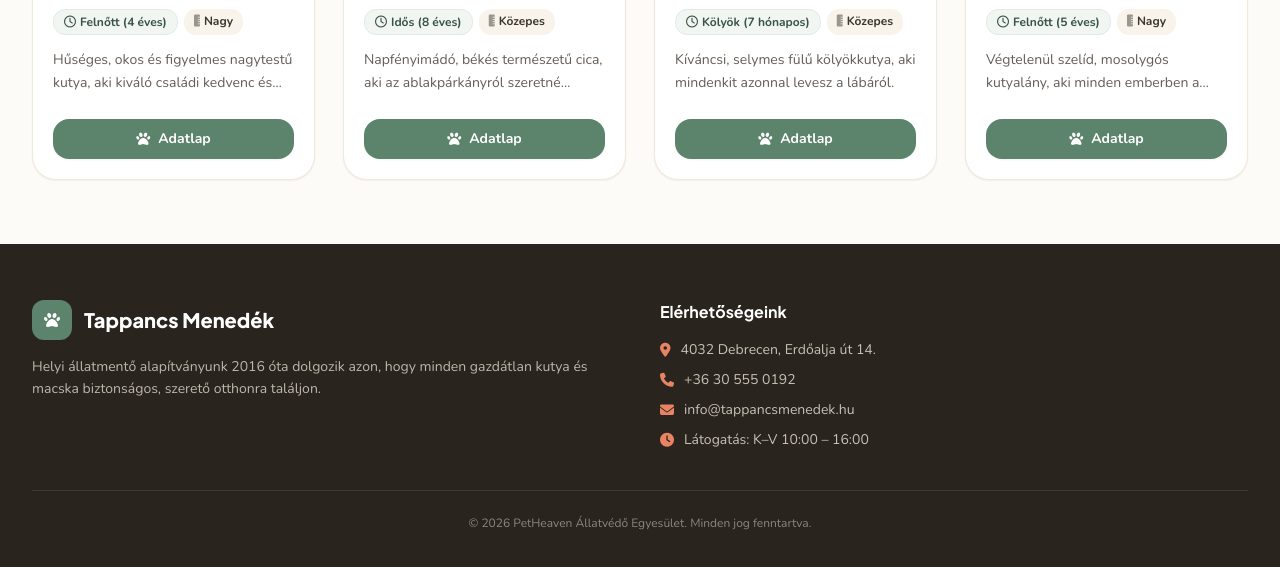
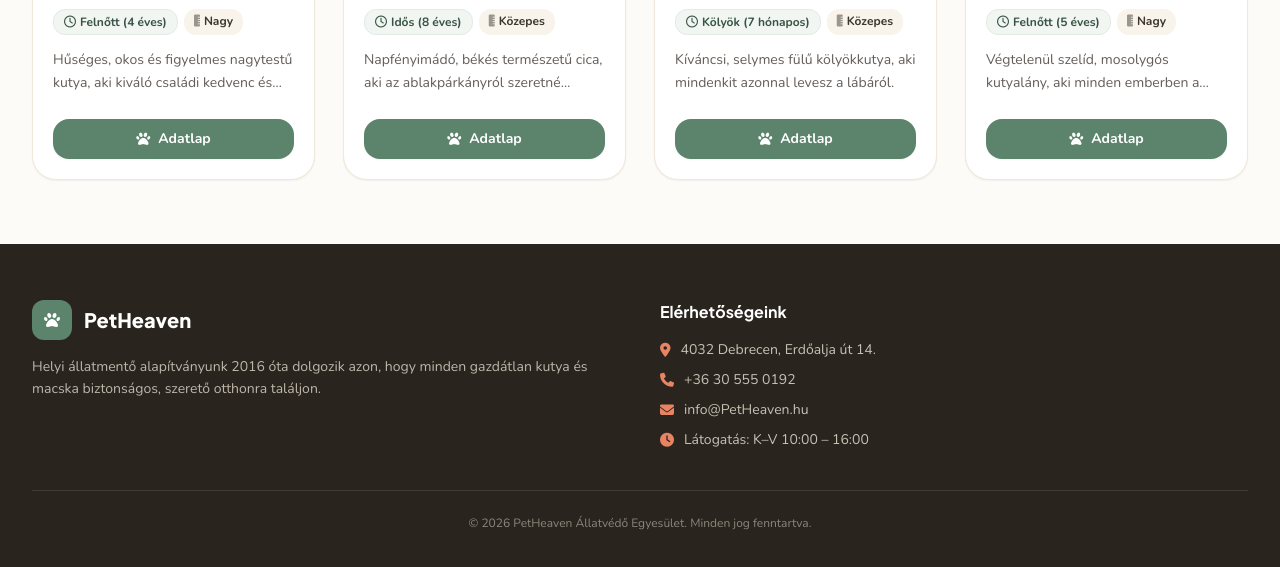
Before and after one commit to maszlaiferencdonato/PetHeaven, a plain HTML site: page index.html in a window 1280 px wide. Shown: the part 1687-2254 px from the top of the page. Drawn offline with nearby package versions, Linux system fonts and the light colour scheme.

Commit message:
mostmar megjelennek a kartyak

```diff
--- a/index.html
+++ b/index.html
@@ -128,7 +128,7 @@
                         <div class="w-10 h-10 rounded-xl bg-sage-500 text-white flex items-center justify-center">
                             <i class="fa-solid fa-paw"></i>
                         </div>
-                        <span class="font-heading font-extrabold text-xl text-white">Tappancs Menedék</span>
+                        <span class="font-heading font-extrabold text-xl text-white">PetHeaven</span>
                     </div>
                     <p class="text-cream-200/75 text-sm leading-relaxed">
                         Helyi állatmentő alapítványunk 2016 óta dolgozik azon, hogy minden gazdátlan kutya és macska biztonságos, szerető otthonra találjon.
@@ -140,7 +140,7 @@
                     <ul class="space-y-2.5 text-sm text-cream-200/80">
                         <li class="flex items-center gap-2.5"><i class="fa-solid fa-location-dot text-terracotta-400"></i> 4032 Debrecen, Erdőalja út 14.</li>
                         <li class="flex items-center gap-2.5"><i class="fa-solid fa-phone text-terracotta-400"></i> +36 30 555 0192</li>
-                        <li class="flex items-center gap-2.5"><i class="fa-solid fa-envelope text-terracotta-400"></i> info@tappancsmenedek.hu</li>
+                        <li class="flex items-center gap-2.5"><i class="fa-solid fa-envelope text-terracotta-400"></i> info@PetHeaven.hu</li>
                         <li class="flex items-center gap-2.5"><i class="fa-solid fa-clock text-terracotta-400"></i> Látogatás: K–V 10:00 – 16:00</li>
                     </ul>
                 </div>
--- a/script.js
+++ b/script.js
@@ -265,7 +265,7 @@ function closeModal(modalId) {
     document.body.style.overflow = "";
 }
 
-window.addEventListener("DOMContentLoaded"), () => {
+window.addEventListener("DOMContentLoaded", () => {
     const mobileMenuBtn = document.getElementById("mobileMenuBtn");
     const mobileMenu = document.getElementById("mobileMenu");
     if (mobileMenuBtn && mobileMenu) {
@@ -281,6 +281,6 @@ window.addEventListener("DOMContentLoaded"), () => {
             }
         });
     });
-}
 
     renderAnimals();
+});
```
